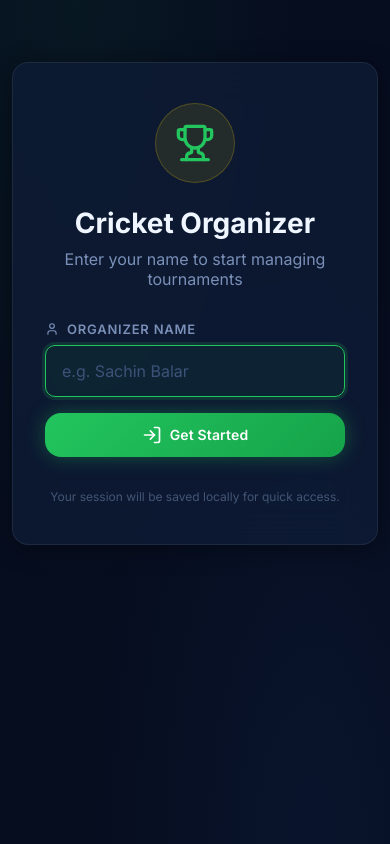
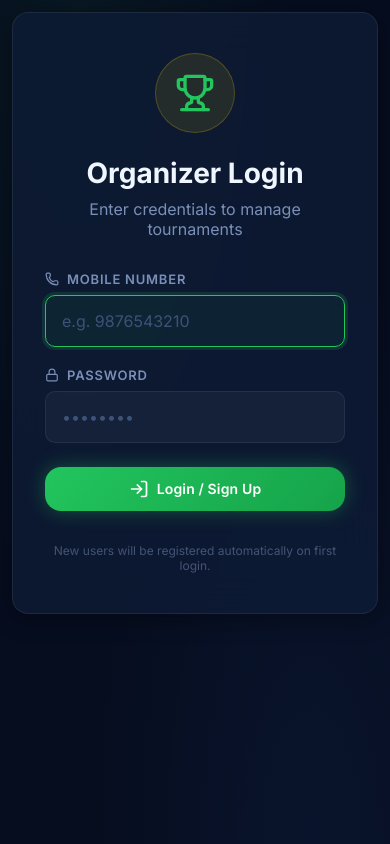
Before and after one commit to sachinbalarbuilders-hue/Cricket, a React (Vite) app: page /tournaments in a window 390 px wide. Built offline with nearby package versions, Linux system fonts and the light colour scheme; no server answers; the database is empty.

Commit message:
Update Organizer login to require mobile and password

```diff
--- a/src/context/CricketContext.jsx
+++ b/src/context/CricketContext.jsx
@@ -99,10 +99,24 @@ export const CricketProvider = ({ children }) => {
     localStorage.removeItem('isAuthorized');
   };
 
-  const login = (name) => {
-    const user = { name, loggedInAt: new Date().toISOString() };
+  const login = (mobile, password) => {
+    const users = JSON.parse(localStorage.getItem('cricket_users') || '[]');
+    let user = users.find(u => u.mobile === mobile);
+
+    if (user) {
+      if (user.password !== password) {
+        alert("Incorrect password!");
+        return false;
+      }
+    } else {
+      user = { mobile, password, name: `Organizer ${mobile.slice(-4)}`, loggedInAt: new Date().toISOString() };
+      users.push(user);
+      localStorage.setItem('cricket_users', JSON.stringify(users));
+    }
+
     setCurrentUser(user);
     localStorage.setItem('currentUser', JSON.stringify(user));
+    return true;
   };
 
   const logout = () => {
--- a/src/pages/Login.jsx
+++ b/src/pages/Login.jsx
@@ -1,15 +1,18 @@
 import React, { useState } from 'react';
 import { useCricket } from '../context/CricketContext';
-import { Trophy, User, LogIn } from 'lucide-react';
+import { Trophy, Phone, Lock, LogIn } from 'lucide-react';
 
 const Login = () => {
   const { login } = useCricket();
-  const [name, setName] = useState('');
+  const [mobile, setMobile] = useState('');
+  const [password, setPassword] = useState('');
 
   const handleSubmit = (e) => {
     e.preventDefault();
-    if (name.trim()) {
-      login(name.trim());
+    if (mobile.length >= 10 && password) {
+      login(mobile, password);
+    } else {
+      alert("Please enter a valid mobile number and password.");
     }
   };
 
@@ -24,32 +27,46 @@ const Login = () => {
           <Trophy size={40} color="var(--accent-primary)" />
         </div>
 
-        <h1 style={{ fontSize: '1.75rem', marginBottom: '8px' }}>Cricket Organizer</h1>
-        <p style={{ color: 'var(--text-secondary)', marginBottom: '32px' }}>Enter your name to start managing tournaments</p>
+        <h1 style={{ fontSize: '1.75rem', marginBottom: '8px' }}>Organizer Login</h1>
+        <p style={{ color: 'var(--text-secondary)', marginBottom: '32px' }}>Enter credentials to manage tournaments</p>
 
         <form onSubmit={handleSubmit}>
-          <div className="input-group" style={{ textAlign: 'left' }}>
+          <div className="input-group" style={{ textAlign: 'left', marginBottom: '20px' }}>
             <label className="input-label" style={{ display: 'flex', alignItems: 'center', gap: '8px' }}>
-              <User size={14} /> Organizer Name
+              <Phone size={14} /> Mobile Number
             </label>
             <input
-              type="text"
+              type="tel"
               className="input-field"
-              placeholder="e.g. Sachin Balar"
-              value={name}
-              onChange={(e) => setName(e.target.value)}
+              placeholder="e.g. 9876543210"
+              value={mobile}
+              onChange={(e) => setMobile(e.target.value.replace(/\D/g, '').slice(0, 10))}
               required
               autoFocus
             />
           </div>
 
-          <button type="submit" className="btn btn-primary" style={{ width: '100%', marginTop: '16px', display: 'flex', alignItems: 'center', justifyContent: 'center', gap: '8px' }}>
-            <LogIn size={20} /> Get Started
+          <div className="input-group" style={{ textAlign: 'left', marginBottom: '24px' }}>
+            <label className="input-label" style={{ display: 'flex', alignItems: 'center', gap: '8px' }}>
+              <Lock size={14} /> Password
+            </label>
+            <input
+              type="password"
+              className="input-field"
+              placeholder="••••••••"
+              value={password}
+              onChange={(e) => setPassword(e.target.value)}
+              required
+            />
+          </div>
+
+          <button type="submit" className="btn btn-primary" style={{ width: '100%', display: 'flex', alignItems: 'center', justifyContent: 'center', gap: '8px' }}>
+            <LogIn size={20} /> Login / Sign Up
           </button>
         </form>
 
         <p style={{ marginTop: '32px', fontSize: '0.75rem', color: 'var(--text-secondary)', opacity: 0.5 }}>
-          Your session will be saved locally for quick access.
+          New users will be registered automatically on first login.
         </p>
       </div>
     </div>
```
